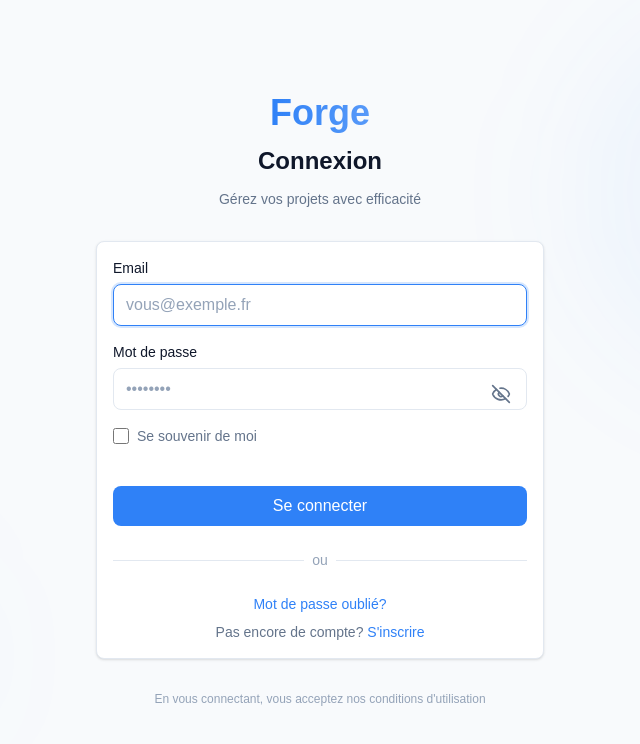
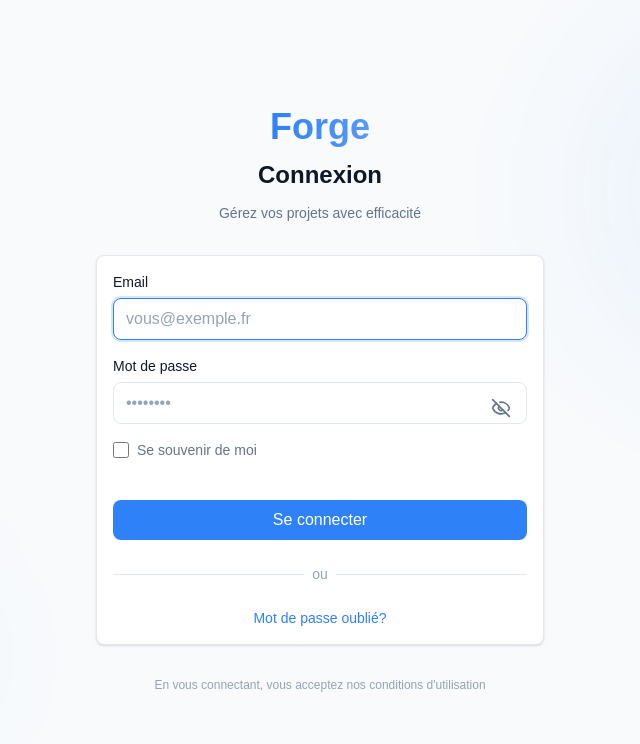
Before and after one commit to nagato08/Forge, a Next.js app: page /login in a window 1280 px wide. Shown: the top 744 px of the page, without its empty margins (320-960 px from the left). Built offline with nearby package versions, Linux system fonts and the light colour scheme; no server answers.

Commit message:
retirer le bouton inscription

```diff
--- a/app/(auth)/login/page.tsx
+++ b/app/(auth)/login/page.tsx
@@ -37,9 +37,6 @@ function LoginPageContent() {
   const searchParams = useSearchParams();
   const [showPassword, setShowPassword] = useState(false);
   const loginMutation = useLogin();
-  // Propagé vers "S'inscrire" pour ne pas perdre la destination (ex. invitation)
-  // si le visiteur n'a pas encore de compte.
-  const registerCallbackUrl = getSafeCallbackUrl(searchParams.get('callbackUrl'));
 
   const {
     register,
@@ -165,28 +162,13 @@ function LoginPageContent() {
           </div>
 
           {/* Links */}
-          <div className="space-y-2 text-center text-sm">
-            <div>
+          <div className="text-center text-sm">
             <Link
               href="/reset-password"
               className="text-[var(--primary)] hover:text-[var(--primary)]/80 font-medium transition-colors"
             >
               Mot de passe oublié?
             </Link>
-            </div>
-            <p className="text-[var(--text-secondary)]">
-              Pas encore de compte?{' '}
-              <Link
-                href={
-                  registerCallbackUrl
-                    ? `/register?callbackUrl=${encodeURIComponent(registerCallbackUrl)}`
-                    : '/register'
-                }
-                className="text-[var(--primary)] hover:text-[var(--primary)]/80 font-medium transition-colors"
-              >
-                S&apos;inscrire
-              </Link>
-            </p>
           </div>
         </Card>
 
```
Lines whose indentation alone changed are shown as unchanged.
